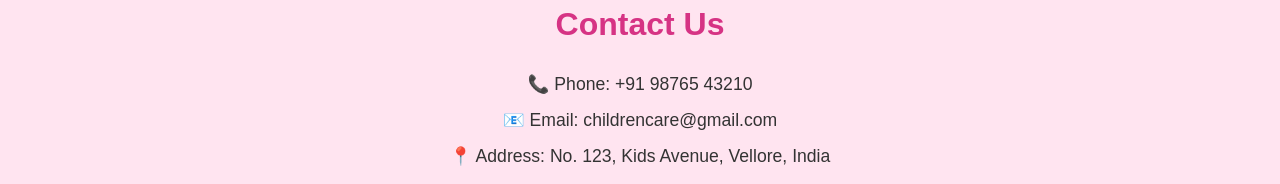
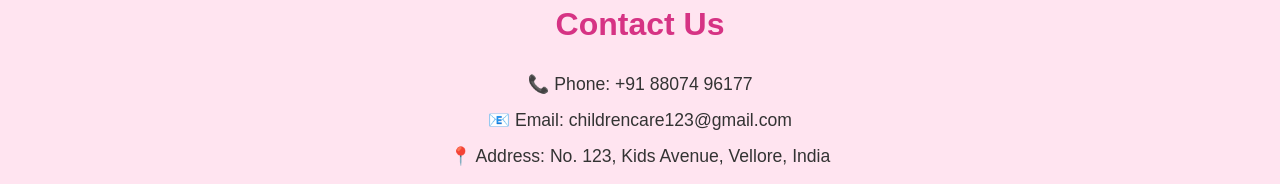
Before and after one commit to Naresh-Y4/ChildrenCare, a plain HTML site: page index.html in a window 1280 px wide. Shown: the part 1145-1329 px from the top of the page. Drawn offline with Linux system fonts and the light colour scheme.

Commit message:
Update index.html

```diff
--- a/index.html
+++ b/index.html
@@ -57,8 +57,8 @@
 </div>
   <div class="contact">
     <h2>Contact Us</h2>
-    <p>📞 Phone: +91 98765 43210</p>
-    <p>📧 Email: childrencare@gmail.com</p>
+    <p>📞 Phone: +91 88074 96177</p>
+    <p>📧 Email: childrencare123@gmail.com</p>
     <p>📍 Address: No. 123, Kids Avenue, Vellore, India</p>
   </div>
   <footer>
```
